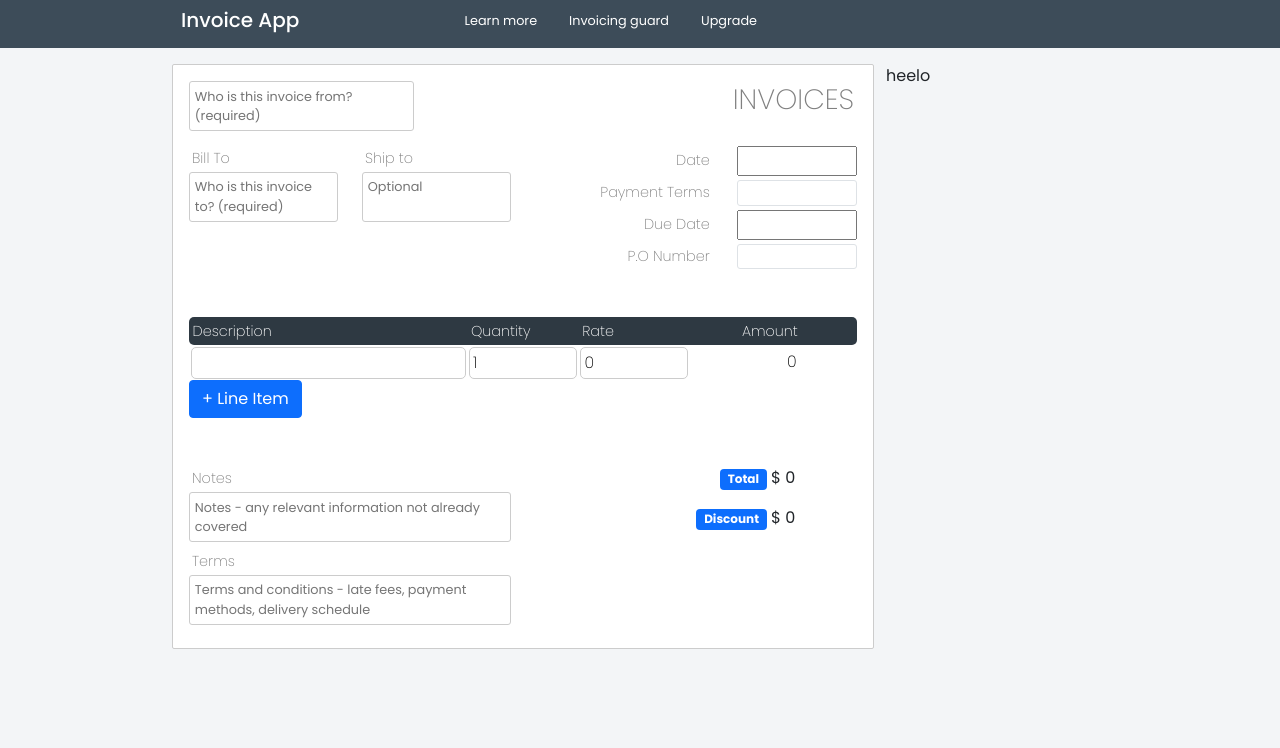
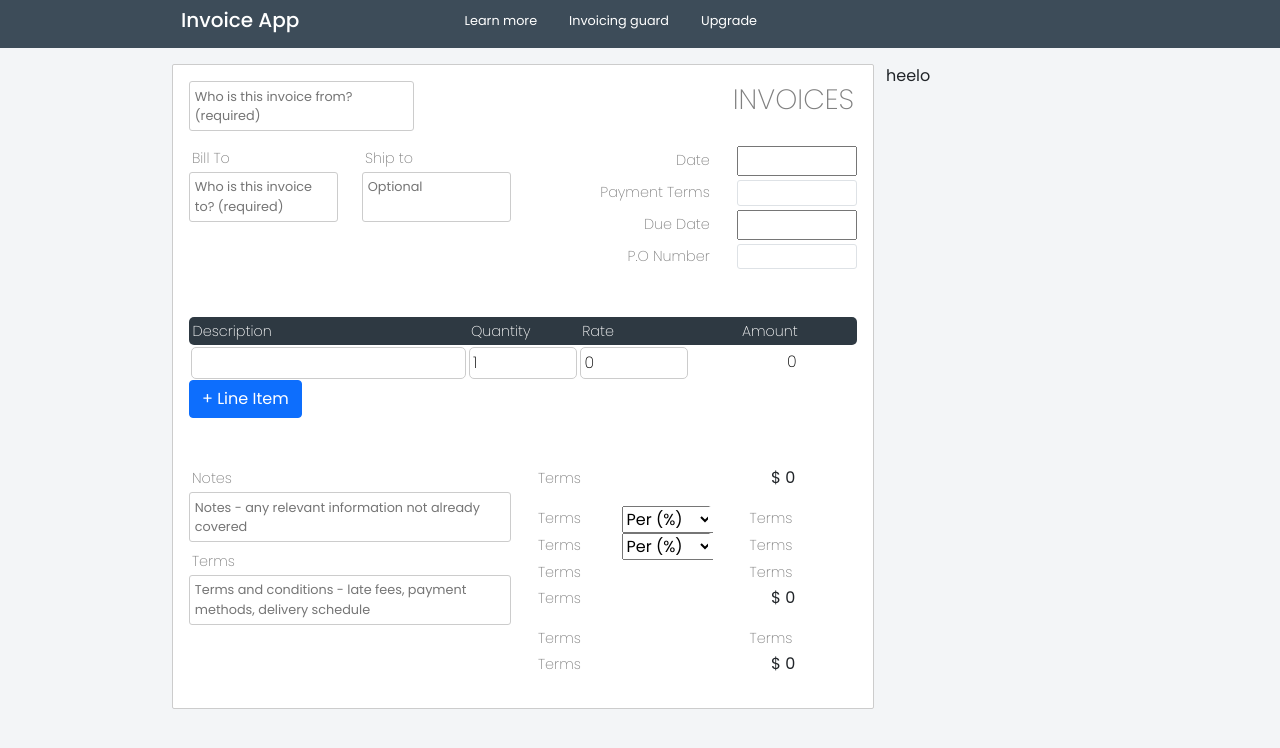
Before and after one commit to jeffkojobans5/invoice-app, a React (Create React App) app: page / in a window 1280 px wide. Shown: the top 748 px of the page. Built offline with nearby package versions, Linux system fonts and the light colour scheme.

Commit message:
work on subtotal-tax

```diff
--- a/src/components/NotesTotal.js
+++ b/src/components/NotesTotal.js
@@ -41,12 +41,169 @@ function NotesTotal () {
                             ></Txtarea>
                 </div>
 
-                <div className="col-md-6  subtotal">
-                            <p className="text-end "> <span className="badge bg-primary">Total</span>  $ { inputFields.subTotal }</p>
+                <div className="col-md-6 ">
+                {/* SUBTOTAL */}
+                    <div className="row">
+                        <div className="col-md-6">
+                            <Inputs
+                                    type="text"
+                                    className="input-placeholders-small"
+                                    name = "terms"
+                                    value = { inputFields.terms}
+                                    onChange = { (e)=>updateOtherFields(e) }
+                                />
+                        </div>
+                        <div className="col-md-6 subtotal">
+                                <p className="text-end"> $ { inputFields.subTotal } </p>
+                        </div>
+                    </div>
 
+                {/* DISCOUNT */}
+                    <div className="row">
+                        <div className="col-md-3">
+                            <Inputs
+                                    type="text"
+                                    className="input-placeholders-small"
+                                    name = "terms"
+                                    value = { inputFields.terms}
+                                    onChange = { (e)=>updateOtherFields(e) }
+                                />
+                        </div>
+
+                        <div className="col-md-3">
+                            <select name="" id="">
+                                <option value="">  Per (%) </option>
+                                <option value=""> Fixed ($) </option>
+                            </select>
+                        </div>
+
+
+                        <div className="col-md-6 subtotal">
+                                <Inputs
+                                    type="text"
+                                    className="input-placeholders-small text-end"
+                                    name = "terms"
+                                    value = { inputFields.terms}
+                                    onChange = { (e)=>updateOtherFields(e) }
+                                />
+                        </div>
+                    </div>
+
+                    {/* TAX */}
+                    <div className="row">
+                        <div className="col-md-3">
+                            <Inputs
+                                    type="text"
+                                    className="input-placeholders-small"
+                                    name = "terms"
+                                    value = { inputFields.terms}
+                                    onChange = { (e)=>updateOtherFields(e) }
+                                />
+                        </div>
+
+                        <div className="col-md-3">
+                            <select name="" id="">
+                                <option value="">  Per (%) </option>
+                                <option value=""> Fixed ($) </option>
+                            </select>
+                        </div>
+
+
+                        <div className="col-md-6 subtotal">
+                                <Inputs
+                                    type="text"
+                                    className="input-placeholders-small text-end"
+                                    name = "terms"
+                                    value = { inputFields.terms}
+                                    onChange = { (e)=>updateOtherFields(e) }
+                                />
+                        </div>
+                    </div>
+
+                {/* SHIP */}
+                <div className="row">
+                        <div className="col-md-6">
+                            <Inputs
+                                    type="text"
+                                    className="input-placeholders-small"
+                                    name = "terms"
+                                    value = { inputFields.terms}
+                                    onChange = { (e)=>updateOtherFields(e) }
+                                />
+                        </div>
+                        <div className="col-md-6 subtotal">
+                            <Inputs
+                                    type="text"
+                                    className="input-placeholders-small text-end"
+                                    name = "terms"
+                                    value = { inputFields.terms}
+                                    onChange = { (e)=>updateOtherFields(e) }
+                                />
+                        </div>
+                    </div>
+
+
+                {/* SHIP */}
+                <div className="row">
+                        <div className="col-md-6">
+                            <Inputs
+                                    type="text"
+                                    className="input-placeholders-small"
+                                    name = "terms"
+                                    value = { inputFields.terms}
+                                    onChange = { (e)=>updateOtherFields(e) }
+                                />
+                        </div>
+                        <div className="col-md-6 subtotal">
+                            <p className="text-end"> $ { inputFields.subTotal } </p>
+                        </div>
+                    </div>
+
+
+                {/* SHIP */}
+                <div className="row">
+                        <div className="col-md-6">
+                            <Inputs
+                                    type="text"
+                                    className="input-placeholders-small"
+                                    name = "terms"
+                                    value = { inputFields.terms}
+                                    onChange = { (e)=>updateOtherFields(e) }
+                                />
+                        </div>
+                        <div className="col-md-6 subtotal">
+                            <Inputs
+                                    type="text"
+                                    className="input-placeholders-small text-end"
+                                    name = "terms"
+                                    value = { inputFields.terms}
+                                    onChange = { (e)=>updateOtherFields(e) }
+                                />
+                        </div>
+                    </div>
+
+
+                {/* SHIP */}
+                <div className="row">
+                        <div className="col-md-6">
+                            <Inputs
+                                    type="text"
+                                    className="input-placeholders-small"
+                                    name = "terms"
+                                    value = { inputFields.terms}
+                                    onChange = { (e)=>updateOtherFields(e) }
+                                />
+                        </div>
+                        <div className="col-md-6 subtotal">
+                            <p className="text-end"> $ { inputFields.subTotal } </p>
+                        </div>
+                    </div>
+
+
+                            {/* <p className="text-end "> <span className="badge bg-primary">Total</span>  $ { inputFields.subTotal }</p>
                             <div className="discount">
                                 <p className="text-end "> <span className="badge bg-primary">Discount</span>  $ { inputFields.subTotal }</p>
-                            </div>
+                            </div> */}
                 </div>
             </div>
         </div>
```
